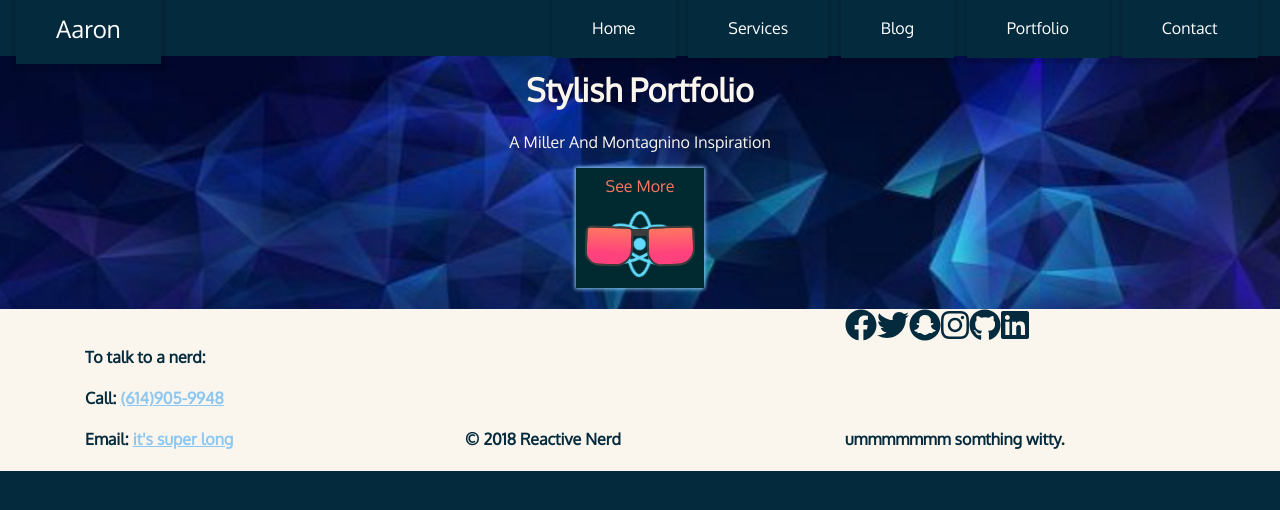
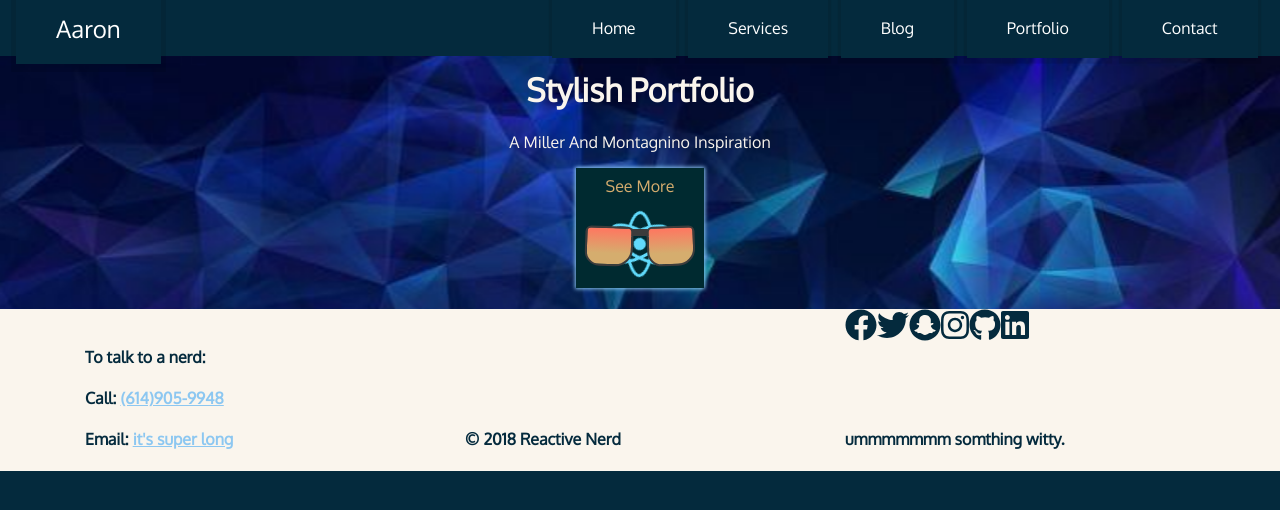
Before and after one commit to StrawHatAaron/reactive-nerd, a React (Create React App) app: page / in a window 1280 px wide. In both pictures the pointer is over the element "See More". Shown: the top 510 px of the page. Built offline with nearby package versions, Linux system fonts and the light colour scheme.

Commit message:
happy with toolbar rn

```diff
--- a/src/css/FractalParralax.css
+++ b/src/css/FractalParralax.css
@@ -38,7 +38,7 @@ div.parallax-div-button:hover{
   box-shadow: 0em 0em .25em .05em #8cc7f1;
   -webkit-transition: width 1s;
   transition: width 1s;
-  color: #ff7660;
+  color: #d5ad6e;
 }
 
 p.parallax-button-text{
--- a/src/css/Pages/Contact/Sunglasses.css
+++ b/src/css/Pages/Contact/Sunglasses.css
@@ -39,7 +39,7 @@ div.glasses {
 }
 
 div.glasses:hover .glass {
-    background-image: linear-gradient(to bottom, #ff7660, #ff427d 70%);
+    background-image: linear-gradient(to bottom, #ff7660, #d5ad6e 70%);
 }
 
 div.glasses .g-top {
```
